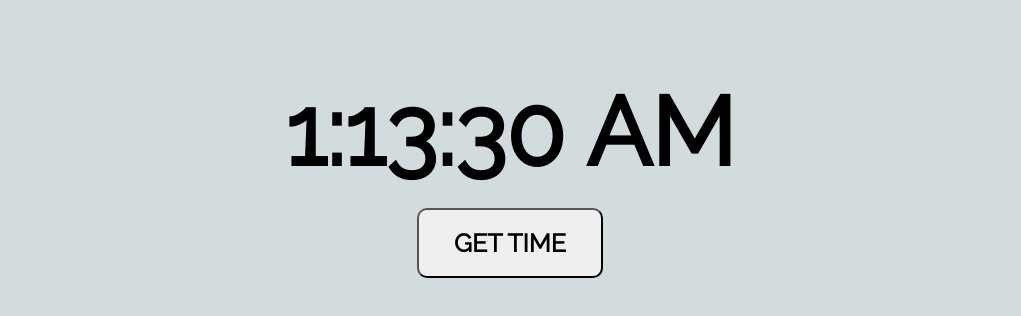
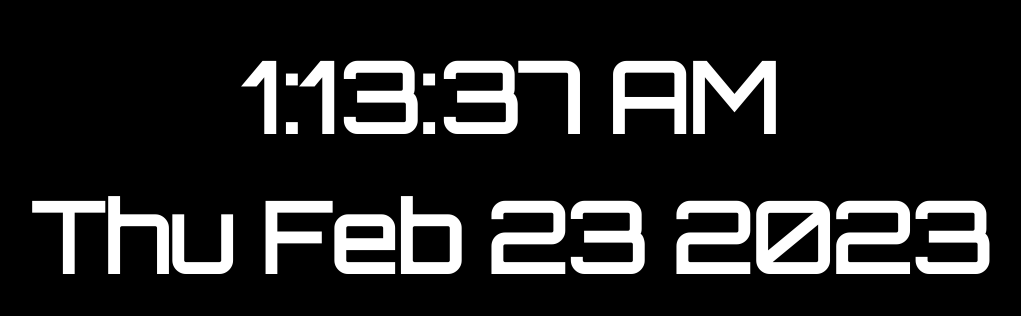
Before and after one commit to UtkarshSinghChouhan/ReactJS_Tutorial, a React (Create React App) app: page / in a window 1280 px wide. Shown: the part 188-504 px from the top of the page, without its empty margins (130-1151 px from the left). Built offline with nearby package versions, Linux system fonts and the light colour scheme.

Commit message:
Digital Clock Completed

```diff
--- a/public/index.html
+++ b/public/index.html
@@ -14,8 +14,7 @@
     <link rel="manifest" href="%PUBLIC_URL%/manifest.json" />
 
     <!-- ========= Google Fonts ================ -->
-    <link href="https://fonts.googleapis.com/css2?family=Roboto&display=swap" rel="stylesheet">
-    <link href="https://fonts.googleapis.com/css2?family=Raleway&display=swap" rel="stylesheet">
+    <link href="https://fonts.googleapis.com/css2?family=Orbitron&family=Raleway&display=swap" rel="stylesheet">
 
     <title>React App</title>
   </head>
--- a/src/App.jsx
+++ b/src/App.jsx
@@ -6,16 +6,17 @@
 const App = () => {
     let [time, setTime] = useState(new Date().toLocaleTimeString());
 
-    const updateTime = () => {
-        time = new Date().toLocaleTimeString()
-        setTime(time);
-    }
+    let date = new Date().toDateString();
+
+    setInterval(() => {
+        setTime(new Date().toLocaleTimeString());
+    }, 1000);
 
     return(
         <>
         <div className='container'>
             <h1 className='heading'> {time} </h1>
-            <button onClick={updateTime}>  GET TIME</button>
+            <h1 className='heading'> {date} </h1>
         </div>
 
         </>
--- a/src/index.css
+++ b/src/index.css
@@ -1,12 +1,12 @@
 *{
     margin: 0;
     padding: 0;
-    font-family: 'Raleway', sans-serif;
+    font-family: 'Orbitron', sans-serif;
     box-sizing: border-box;
 }
 
 body{
-    background-color:#d2dbdd;
+    background-color:black;
 }
 
 .container{
@@ -28,6 +28,7 @@
 h1{
     font-size: 96px;
     margin: 0 0 20px 0;
+    color: #fff;
 }
 
 button{
```
